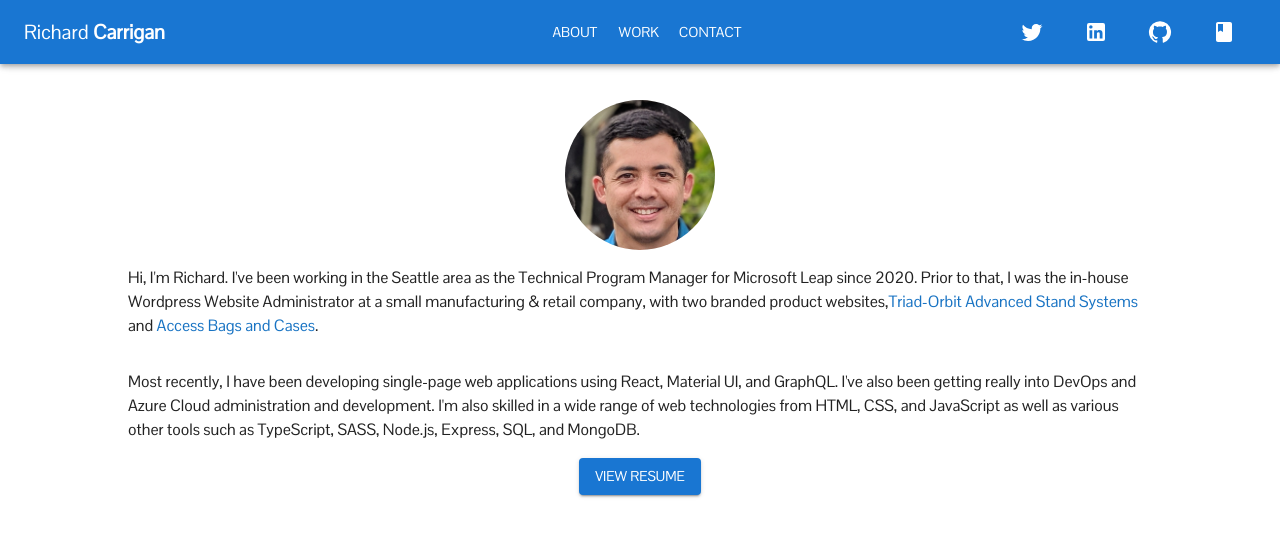
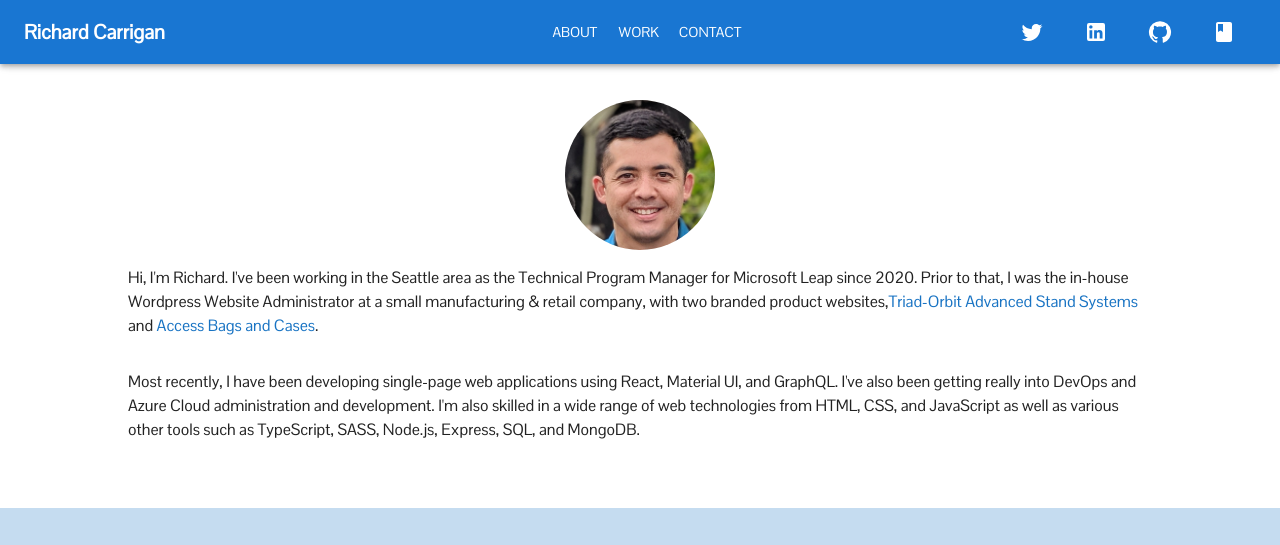
Before and after one commit to richardcarrigan/portfolio, a React (Create React App) app: page / in a window 1280 px wide. Shown: the top 545 px of the page. Built offline with nearby package versions, Linux system fonts and the light colour scheme; the HTML template or start-up script is replaced by a standard one; a web font is replaced by a local one.

Commit message:
Remove resume, tweak styles

```diff
--- a/src/components/About.jsx
+++ b/src/components/About.jsx
@@ -1,5 +1,3 @@
-import { Button } from '@mui/material';
-import resumeFile from '../assets/richard_carrigan_software_developer_resume.pdf';
 import avatarImage from '../assets/avatar.jpg';
 
 export default function About() {
@@ -25,11 +23,6 @@ export default function About() {
         well as various other tools such as TypeScript, SASS, Node.js, Express,
         SQL, and MongoDB.
       </p>
-      <a href={resumeFile} target='_blank' rel='noreferrer'>
-        <Button variant='contained' id='resume-btn'>
-          View Resume
-        </Button>
-      </a>
     </section>
   );
 }
--- a/src/components/Header.jsx
+++ b/src/components/Header.jsx
@@ -34,7 +34,7 @@ export default function Header(props) {
   const drawer = (
     <Box onClick={handleDrawerToggle} sx={{ textAlign: 'center' }}>
       <Typography variant='h6' sx={{ my: 2 }}>
-        Richard <span id='last-name'>Carrigan</span>
+        Richard Carrigan
       </Typography>
       <Divider />
       <List>
@@ -103,8 +103,12 @@ export default function Header(props) {
           >
             <MenuIcon />
           </IconButton>
-          <Typography variant='h6' component='div' sx={{ flexGrow: 1 }}>
-            Richard <span id='last-name'>Carrigan</span>
+          <Typography
+            variant='h6'
+            component='div'
+            sx={{ fontWeight: 'bold', flexGrow: 1 }}
+          >
+            Richard Carrigan
           </Typography>
           <Box
             sx={{
--- a/src/index.css
+++ b/src/index.css
@@ -90,9 +90,9 @@ section * {
   height: auto;
 }
 
-#last-name {
+/* #last-name {
   font-weight: bold;
-}
+} */
 
 #work {
   background-color: rgba(var(--bg-primary), 0.25);
```
Also changed, not shown: 2 other files (tests, documents, lock files or other folders).
